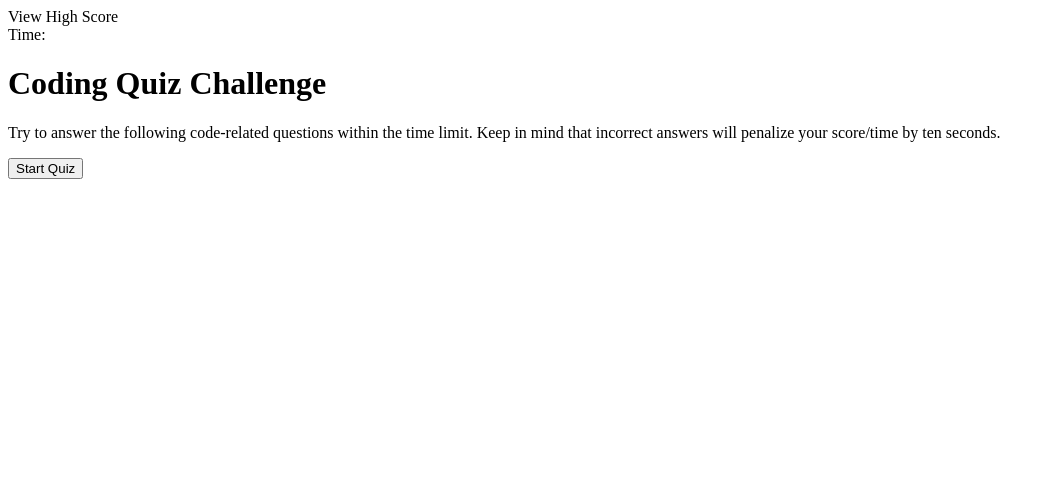
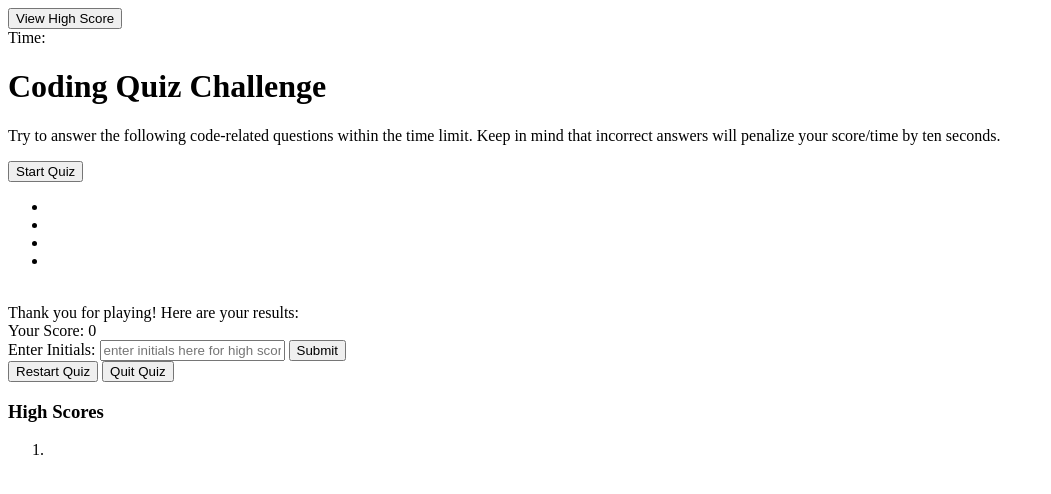
Before and after one commit to hershrva/CodingQuiz, a plain HTML site: page index.html in a window 1280 px wide. Shown: the whole page, without its empty margins (0-1051 px from the left). Drawn offline with Linux system fonts and the light colour scheme.

Commit message:
changes to index

```diff
--- a/index.html
+++ b/index.html
@@ -8,27 +8,54 @@
     <link rel="stylesheet" href="./style.css" />
     </head>
 <body>
-    <div class="outer-container">
-        <div class="top">
-            <a class="high-score" src="#high-score">View High Score</a>
-            <div class="time">Time:</div>
-        </div>
+    <div class="top">
+        <button class="highscore-btn">View High Score</button>
+        <div class="timer">Time:</div>
+    </div>
+    <div class="outer-container media-box">
         <div class="start-text">
             <h1 class="start-title">Coding Quiz Challenge</h1>
             <p>
                 Try to answer the following code-related questions within the time limit.
                 Keep in mind that incorrect answers will penalize your score/time by ten seconds.
-             </p>
+            </p>
+            <button class="start-btn">Start Quiz</button>
         </div>
-        <div class="start-btn"><button>Start Quiz</button></div>
         <div class="quiz-box">
+            <div class="question-text"></div>
+            <ul class="options">
+                <li class="option-A option-btn"></li>
+                <li class="option-B option-btn"></li>
+                <li class="option-C option-btn"></li>
+                <li class="option-D option-btn"></li>
+            </ul>
+            <br>
+            <div class="right-wrong">
+            </div>
         </div>
         <div class="results">
+            <div class="results-text">Thank you for playing! Here are your results:</div>
+            <div class="results-score">Your Score: 0</div>
+            <form class="Initials">
+                <label for="Enter Initials" class="enter-initials">Enter Initials:</label>
+                <Input type="text" placeholder="enter initials here for high score" name="initials" class="initials">
+                <button>Submit</button>
+            </form>
+            <div class="results-btns">
+            <button class="restart-btn">Restart Quiz</button>
+            <button class="quit-btn">Quit Quiz</button>
+            </div>
         </div>
-        <div class="high-score-page">
+        <div class="high-scores">
+            <h3>High Scores</h3>
+            <ol class="high-score-list">
+                <li></li>
+            </ol>
         </div>
     </div>
+    <div>
 
+    </div>
     <script src="./script.js"></script>
   </body>
 </html>
```
